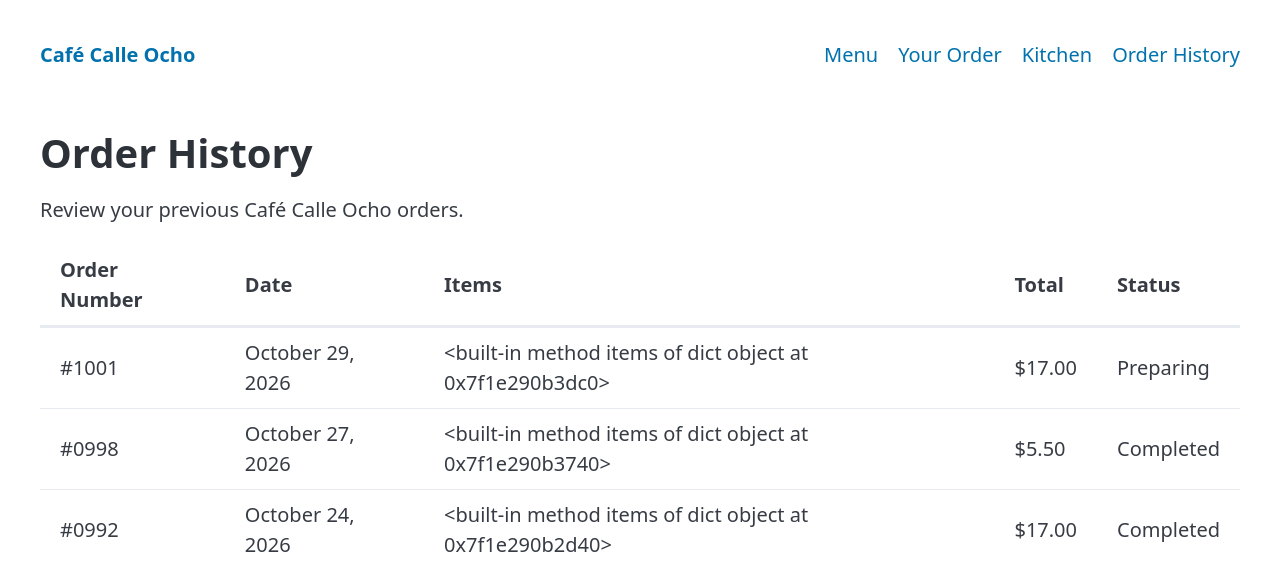
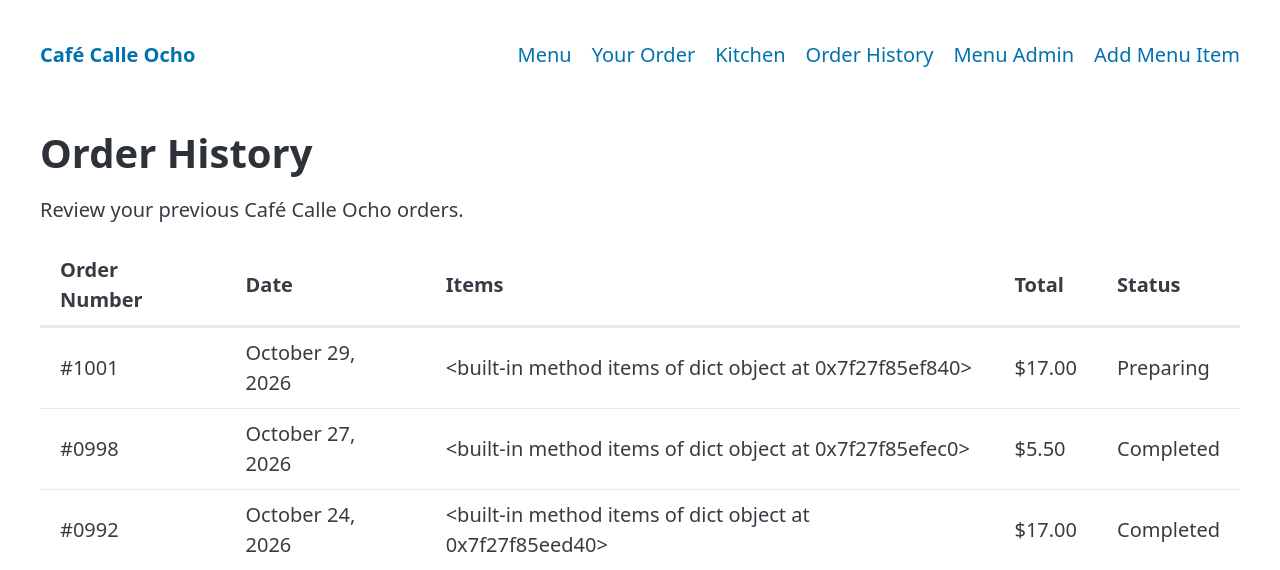
Before and after one commit to Andress005/EGN475_W1A2_RinconAndres, a Flask app: page /orders in a window 1280 px wide. Shown: the top 570 px of the page. Run offline with Flask 3, Linux system fonts and the light colour scheme; some libraries are stand-ins or nearby versions.

Commit message:
Add menu administration to staff navigation

```diff
--- a/templates/base.html
+++ b/templates/base.html
@@ -19,8 +19,10 @@
             <li><a href="{{ url_for('new_order') }}">Your Order</a></li>
             <li><a href="{{ url_for('kitchen') }}">Kitchen</a></li>
             <li><a href="{{ url_for('orders') }}">Order History</a></li>
+            <li><a href="{{ url_for('menu_admin') }}">Menu Admin</a></li>
+            <li><a href="{{ url_for('new_menu_item') }}">Add Menu Item</a></li>
         </ul>
-    </>
+    </nav>
 </header>
 
 <main class="container">
```
